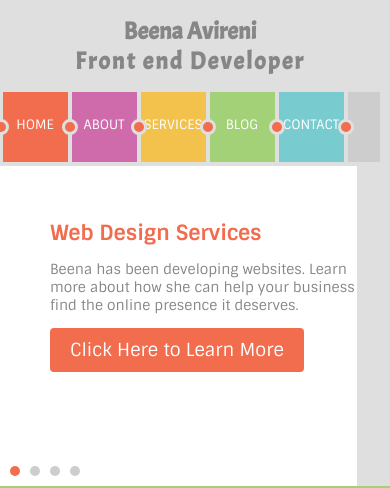
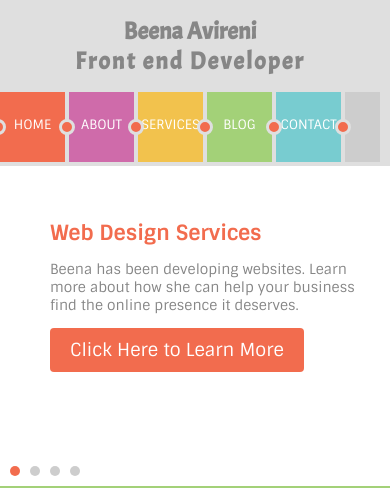
Before and after one commit to avireni/FlatDesign, a plain HTML site: page index.html in a window 390 px wide. Shown: the top 488 px of the page. Drawn offline with Linux system fonts and the light colour scheme.

Commit message:
updated styles

```diff
--- a/css/main.css
+++ b/css/main.css
@@ -330,7 +330,7 @@ html[xmlns] .clearfix {
   .main-nav ul {
     list-style: none;
     padding-left: 0px;
-    width: 375px;
+    width: 390px;
     height: 70px;
     margin: 0 auto;
     text-align: left;
@@ -358,7 +358,7 @@ html[xmlns] .clearfix {
   .feature-slider {
     background-color: #fff;
     position: relative;
-    width: 357px;
+    width: 390px;
     margin-top: 4px;
   }
   .slide-image {
@@ -385,7 +385,7 @@ html[xmlns] .clearfix {
   }
   footer {
     background-color: #ededed;
-    width: 357px;
+    width: 390px;
   }
   .column-one-third {
     display: block;
```
